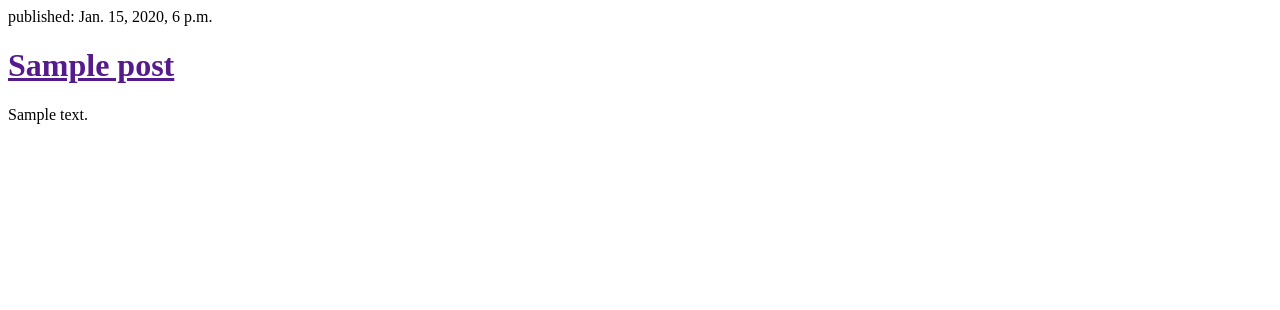
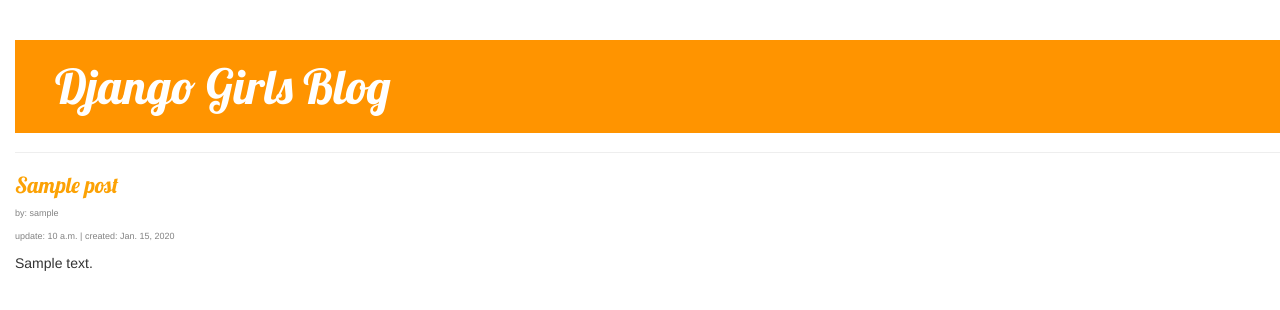
Before and after one commit to charmgranada/django_workshop, a Django app: template blog/templates/blog/post_list.html in a window 1280 px wide. Shown: the top 310 px of the page. Run offline with Django 3.2, Linux system fonts and the light colour scheme; the template is opened without the code that fills it: values that come from a table or form of the project are taken from there, others are empty; tables that the repository leaves empty hold one stand-in row (values such as "Sample post"); some libraries are stand-ins or nearby versions.

Commit message:
added custom CSS and static files

```diff
--- /dev/null
+++ b/blog/static/css/blog.css
@@ -0,0 +1,34 @@
+.page-header h1 {
+    background-color: #ff9400;
+    color: white;
+    font-size: 36pt;
+    margin-top: 0;
+    padding: 20px 20px 20px 40px;
+}
+
+.page-header h1, .page-header h1 a, .page-header h1 a:visited, .page-header h1 a:active {
+    color: white;
+    font-size: 36pt;
+    text-decoration: none;
+}
+
+.details {
+    color: #828282;
+    font-size: 9px;
+    padding: 0;
+}
+
+h1 {
+    color: black;
+    font-family: 'Lobster', cursive;
+}
+
+.post h1 a {
+    color: #FCA205;
+    font-family: 'Lobster', cursive;
+    font-size: 22px;
+}
+
+body {
+    padding-left: 15px;
+}
--- a/blog/templates/blog/post_list.html
+++ b/blog/templates/blog/post_list.html
@@ -1,31 +1,36 @@
+{% load staticfiles %}
+
 <html>
     <head>
+    <link rel="stylesheet" href="//maxcdn.bootstrapcdn.com/bootstrap/3.2.0/css/bootstrap.min.css">
+    <link rel="stylesheet" href="//maxcdn.bootstrapcdn.com/bootstrap/3.2.0/css/bootstrap-theme.min.css">
+    <link rel="stylesheet" href="{% static 'css/blog.css' %}">
+    <link href="http://fonts.googleapis.com/css?family=Lobster&subset=latin,latin-ext" rel="stylesheet" type="text/css">
+
+    </head>
+    <body>
+        <div class="page-header">
+            <h1>Django Girls Blog</h1>
+        </div>
 
         {% for post in posts %}
-            <div>
-                <p>published: {{ post.published_date }}</p>
+            <div class="post">
                 <h1><a href="">{{ post.title }}</a></h1>
+            </div>
+            <div class="details">
+                <p>by: {{ post.author.username }}</p>
+
+                {% if post.published_date.date == post.created_date.date %}
+                    <p>update: {{ post.published_date.time }} | created: {{ post.created_date.date }}</p>
+                {% else %}
+                    <p>update: {{ post.published_date }} | created: {{ post.created_date }}</p>
+                {% endif %}
+
+            </div>
+            <div class="post">
                 <p>{{ post.text|linebreaks }}</p>
             </div>
         {% endfor %}
 
-        <title>Django Girls blog</title>
-    </head>
-<!--     <body>
-        <div>
-            <h1><a href="">Django Girls Blog</a></h1>
-        </div>
-
-        <div>
-            <p>published: 14.06.2014, 12:14</p>
-            <h2><a href="">My first post</a></h2>
-            <p>Aenean eu leo quam. Pellentesque ornare sem lacinia quam venenatis vestibulum. Donec id elit non mi porta gravida at eget metus. Fusce dapibus, tellus ac cursus commodo, tortor mauris condimentum nibh, ut fermentum massa justo sit amet risus.</p>
-        </div>
-
-        <div>
-            <p>published: 14.06.2014, 12:14</p>
-            <h2><a href="">My second post</a></h2>
-            <p>Aenean eu leo quam. Pellentesque ornare sem lacinia quam venenatis vestibulum. Donec id elit non mi porta gravida at eget metus. Fusce dapibus, tellus ac cursus commodo, tortor mauris condimentum nibh, ut f.</p>
-        </div>
-    </body> -->
+    </body>
 </html>
```
